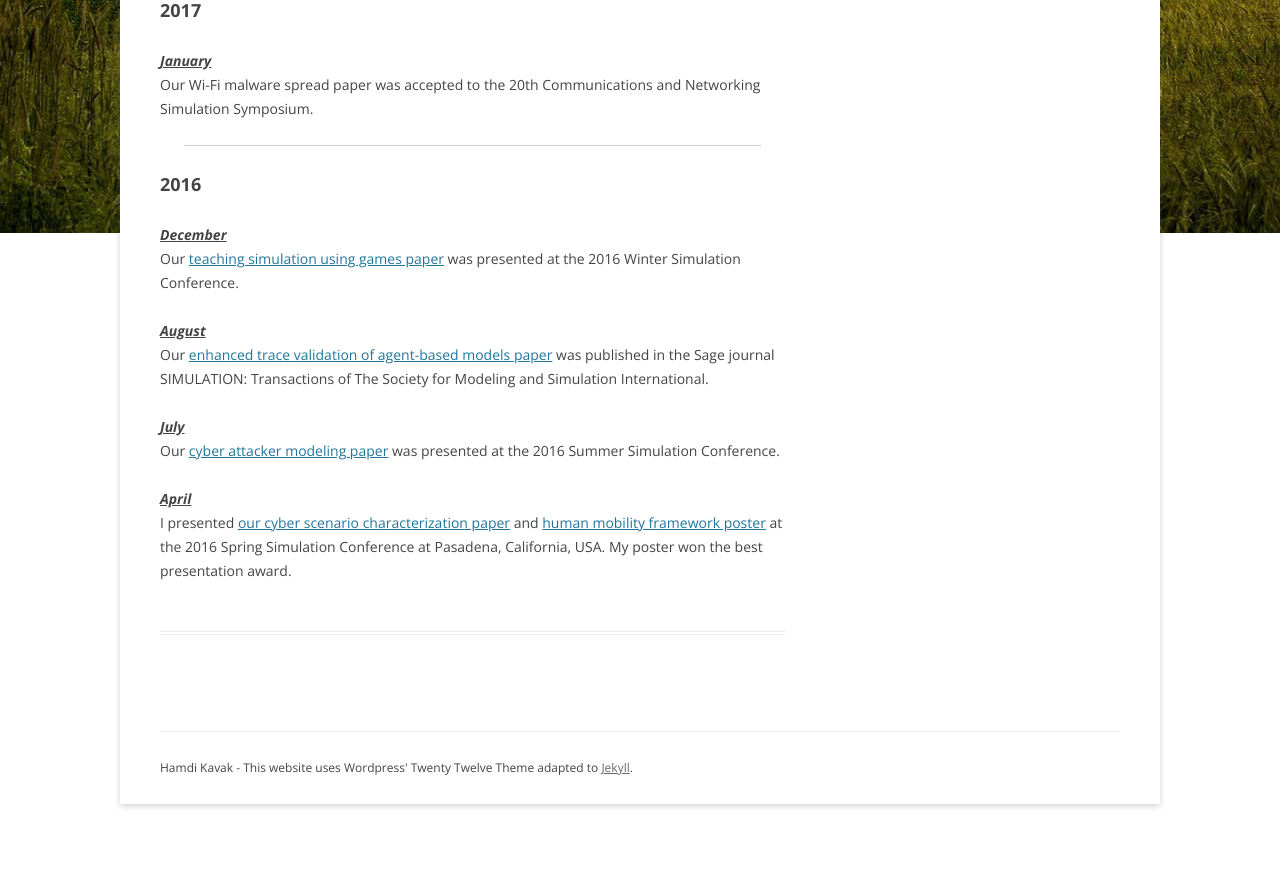
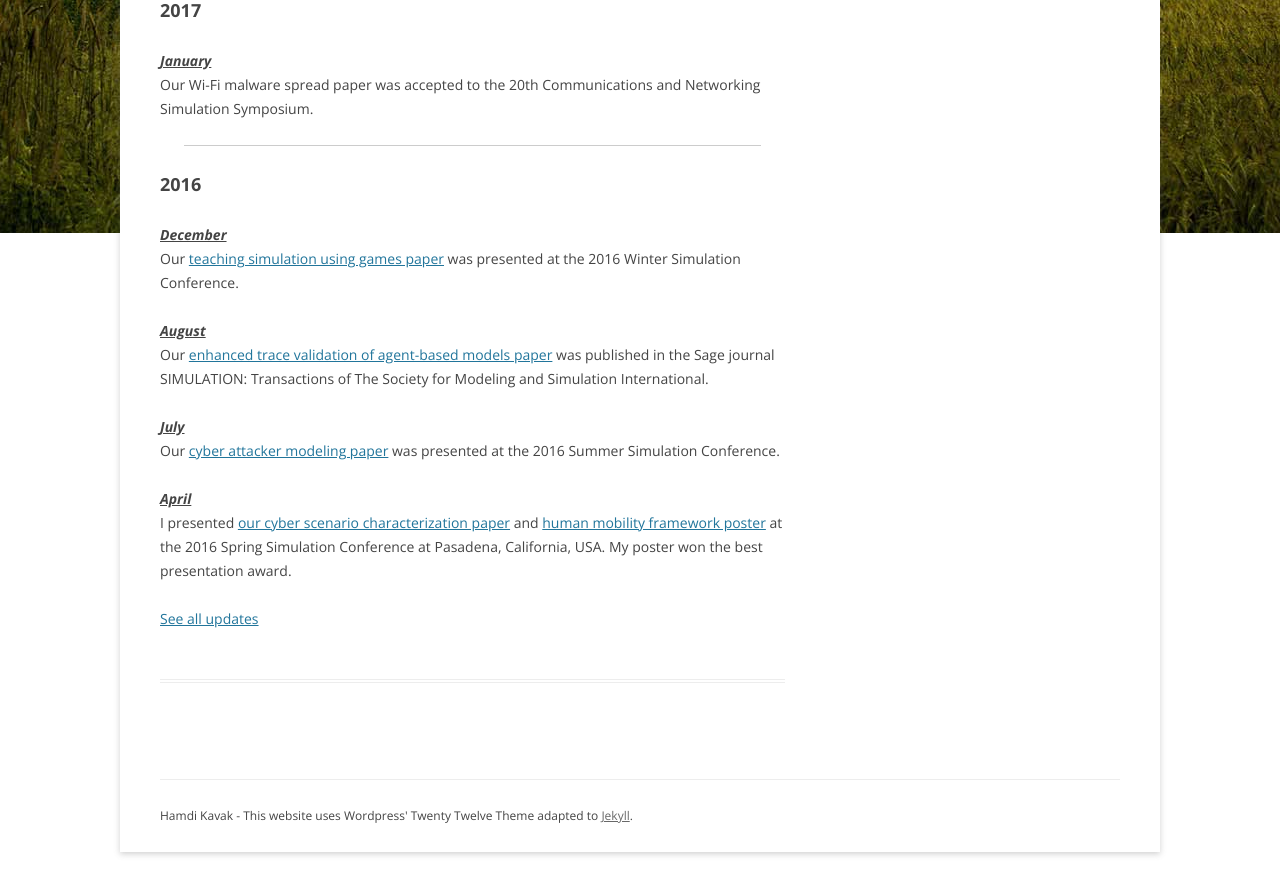
Before and after one commit to hamdikavak/hamdikavak.github.io, a Jekyll site: the page built from index.html, in a window 1280 px wide and 900 px high, scrolled down 785 px. Shown: the top 895 px of the window. Built offline with Jekyll 4.4.1, drawn with Linux system fonts in a browser that asks for light colours; nearby versions of some CDN libraries; library files that are not in the unit come from our copies; before the commit the page ends 1637 px from its top, so only the background shows below that.

Commit message:
Update index.html

```diff
--- a/index.html
+++ b/index.html
@@ -45,3 +45,5 @@ Our <a href="https://www.researchgate.net/profile/Hamdi_Kavak/publication/305764
 I presented <a href="https://www.researchgate.net/publication/299820368_A_Characterization_of_Cybersecurity_Simulation_Scenarios" target="_blank">our cyber scenario characterization paper</a> and <a href="https://www.researchgate.net/publication/299889096_Human_Mobility_Simulation_Framework_Using_Big_Data_and_Agents" target="_blank">human mobility framework poster</a> at the 2016 Spring Simulation Conference at Pasadena, California, USA.
 My poster won the best presentation award.
   </p>
+
+<a href="http://hamdikavak.com/latest-updates/">See all updates</a>
```
